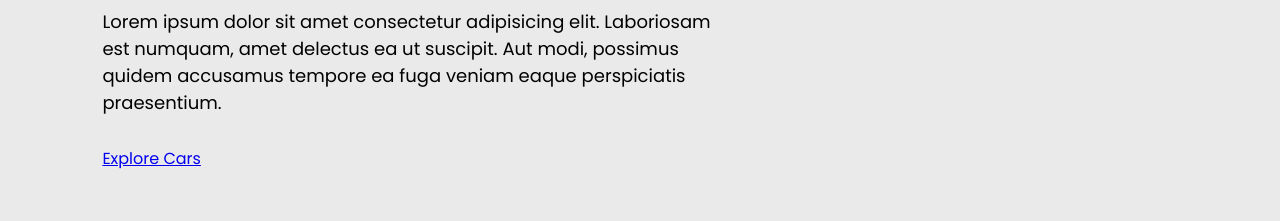
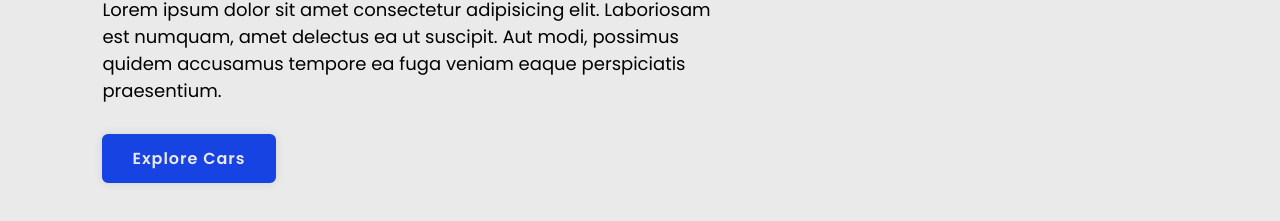
Before and after one commit to moonspark78/html-css_website_Cars, a plain HTML site: page index.html in a window 1280 px wide. Shown: the part 403-624 px from the top of the page. Drawn offline with nearby package versions, Linux system fonts and the light colour scheme.

Commit message:
working on Css of the Hero part

```diff
--- a/style.css
+++ b/style.css
@@ -100,3 +100,18 @@ header{
     font-size: 18px;
     margin: 15px 0 30px;
 }
+
+.btn{
+    display: inline-block;
+    padding: 10px 28px;
+    background: #1743e3;
+    color: #eaeaea;
+    text-decoration: none;
+    border: 2px solid #1743e3;
+    box-shadow: 0 0 10px rgba(0,0,0,.1);
+    border-radius: 6px;
+    font-weight: 600;
+    letter-spacing: 1px;
+
+
+}
```
